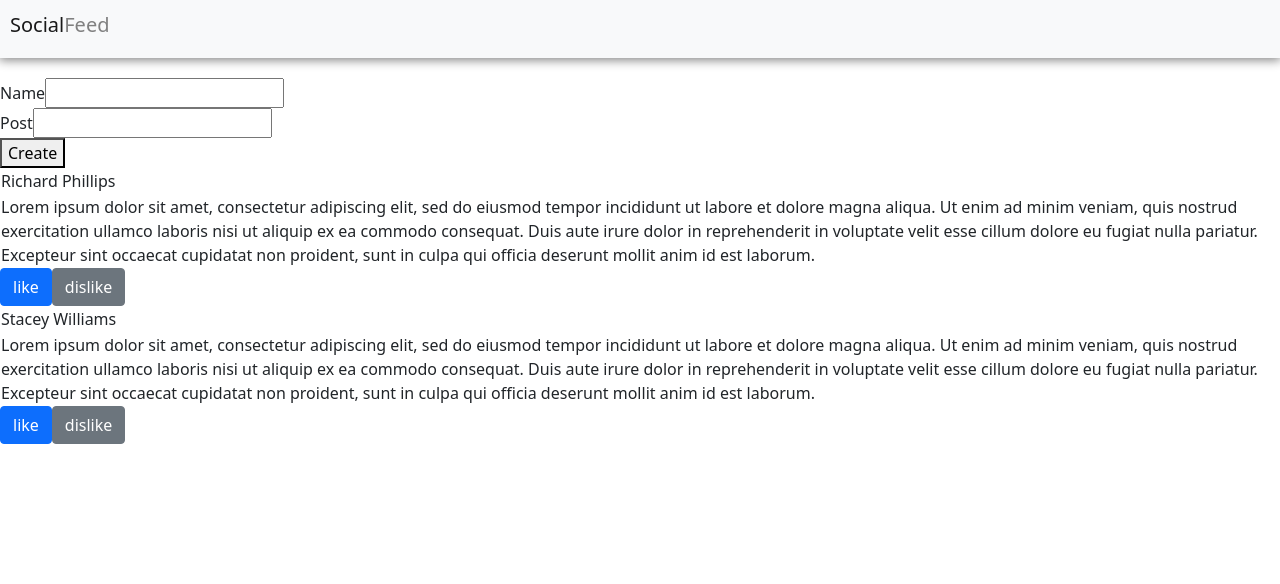
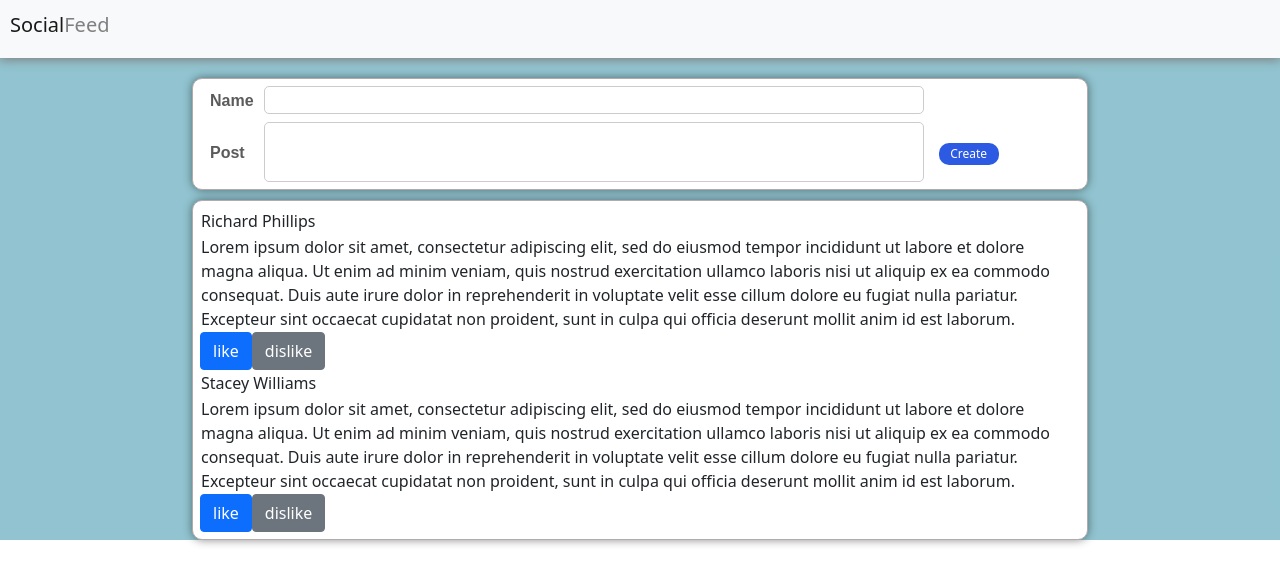
Before and after one commit to mayragann/Social_Feed, a React (Create React App) app: page / in a window 1280 px wide. Shown: the top 584 px of the page. Built offline with nearby package versions, Linux system fonts and the light colour scheme.

Commit message:
Styled Compleated for Create Post + Renamed Files to Match Buttons

```diff
--- /dev/null
+++ b/src/App.css
@@ -0,0 +1,18 @@
+.body-container{
+    display:block;
+    max-width: 70%;
+    margin:auto;
+    background-color: white;
+    margin-top:10px;
+    box-shadow: 0px 0px 10px 0px rgba(2, 2, 2, 0.459);
+    border-radius: 10px;
+    padding: 7px;
+    border: 1.75px solid rgb(179, 171, 171);
+}
+
+.body-container.container{
+    padding:20px
+}
+.body-background-color{
+    background-color: rgba(66, 153, 175, 0.582)    ;
+}
--- a/src/App.js
+++ b/src/App.js
@@ -2,6 +2,7 @@ import React, { useState } from 'react';
 import CreatePost from './Components/CreatePost/CreatePost';
 import DisplayPosts from './Components/DisplayPosts/DisplayPosts';
 import NavBar from './Components/NavBar/NavBar';
+import "./App.css"
 
 function App() {
   const [posts, setPosts] = useState([{name:'Richard Phillips', post: "Lorem ipsum dolor sit amet, consectetur adipiscing elit, sed do eiusmod tempor incididunt ut labore et dolore magna aliqua. Ut enim ad minim veniam, quis nostrud exercitation ullamco laboris nisi ut aliquip ex ea commodo consequat. Duis aute irure dolor in reprehenderit in voluptate velit esse cillum dolore eu fugiat nulla pariatur. Excepteur sint occaecat cupidatat non proident, sunt in culpa qui officia deserunt mollit anim id est laborum."}, {name:'Stacey Williams', post: "Lorem ipsum dolor sit amet, consectetur adipiscing elit, sed do eiusmod tempor incididunt ut labore et dolore magna aliqua. Ut enim ad minim veniam, quis nostrud exercitation ullamco laboris nisi ut aliquip ex ea commodo consequat. Duis aute irure dolor in reprehenderit in voluptate velit esse cillum dolore eu fugiat nulla pariatur. Excepteur sint occaecat cupidatat non proident, sunt in culpa qui officia deserunt mollit anim id est laborum."}])
@@ -13,10 +14,12 @@ function App() {
 
   return (
     <div>
-      <div>
+      <div className='body-background-color'>
         <NavBar />
-        <CreatePost addNewEntryProperty={addNewEntry}/>
-        <DisplayPosts parentPosts={posts} />
+        <div className='body-container'>
+        <CreatePost addNewEntryProperty={addNewEntry}/></div>
+        <div className='body-container'><DisplayPosts parentPosts={posts} /></div>
+
       </div>
     </div>
   );
--- /dev/null
+++ b/src/Components/CreatePost/CreatePost.css
@@ -0,0 +1,47 @@
+
+label{
+    font-family:Arial, Helvetica, sans-serif;
+    font-weight: bold;
+    color:rgba(29, 28, 28, 0.723);
+    font-size: 1em;
+
+}
+
+input {
+    border-radius: 5px;
+    border: 1.75px solid #ccc;
+    outline: none;
+
+}
+.name-input {
+    width:75%;
+}
+
+.name-label{
+    margin-left:10px;
+    margin-right:10px;
+}
+.post-input{
+    width:75%;
+    margin-top:8px;
+    height:60px;
+}
+
+.post-label{
+    margin-left:10px;
+    margin-top:2px;
+    margin-right:19px;
+}
+.submit-button{
+    margin-top:2px;
+    margin-left:15px;
+    background-color: rgb(44, 90, 227);
+    border: none;
+    color: white;
+    padding: 2px 10px;
+    text-align: center;
+    display: inline-block;
+    font-size: 12px;
+    border-radius: 10px;
+    width:60px;
+}
--- a/src/Components/CreatePost/CreatePost.jsx
+++ b/src/Components/CreatePost/CreatePost.jsx
@@ -1,4 +1,5 @@
 import React, { useState } from 'react';
+import "./CreatePost.css"
 
 
 const CreatePost = (props) => {
@@ -19,14 +20,14 @@ const CreatePost = (props) => {
     return(
         <form onSubmit={handleSubmit}>
             <div>
-                <label>Name</label>
-                <input type='text' value={name} onChange={(event) => setName(event.target.value)}/>
+                <label className='name-label'>Name</label>
+                <input className='name-input' type='text' value={name} onChange={(event) => setName(event.target.value)}/>
             </div>
             <div>
-                <label>Post</label>
-                <input type='text' value={post} onChange={(event) => setPost(event.target.value)}/>
+                <label className='post-label'>Post</label>
+                <input className='post-input' type='text' value={post} onChange={(event) => setPost(event.target.value)}/>
+                <button className='submit-button' type='submit'>Create</button>
             </div>
-            <button type='submit'>Create</button>
         </form>
 
     );
--- a/src/Components/DisplayPosts/DisplayPosts.jsx
+++ b/src/Components/DisplayPosts/DisplayPosts.jsx
@@ -1,4 +1,4 @@
-import CustomButton, { ToggleButtons } from "../CustomButton/CustomButton";
+import ToggleButtons from "../ToggleButtons/ToggleButtons"
 const DisplayPost  = (props) => {
     return (
         <table>
--- a/src/Components/CustomButton/CustomButton.jsx
+++ b/src/Components/ToggleButtons/ToggleButtons.jsx
@@ -1,5 +1,5 @@
 import React, { Component } from 'react';
-import "./CustomButton.css"
+import "./ToggleButtons.css"
 
 export class ToggleButtons extends  Component{
     constructor(props){
```
Also changed, not shown: src/Components/ToggleButtons/ToggleButtons.css (renamed from src/Components/CustomButton/CustomButton.css).
